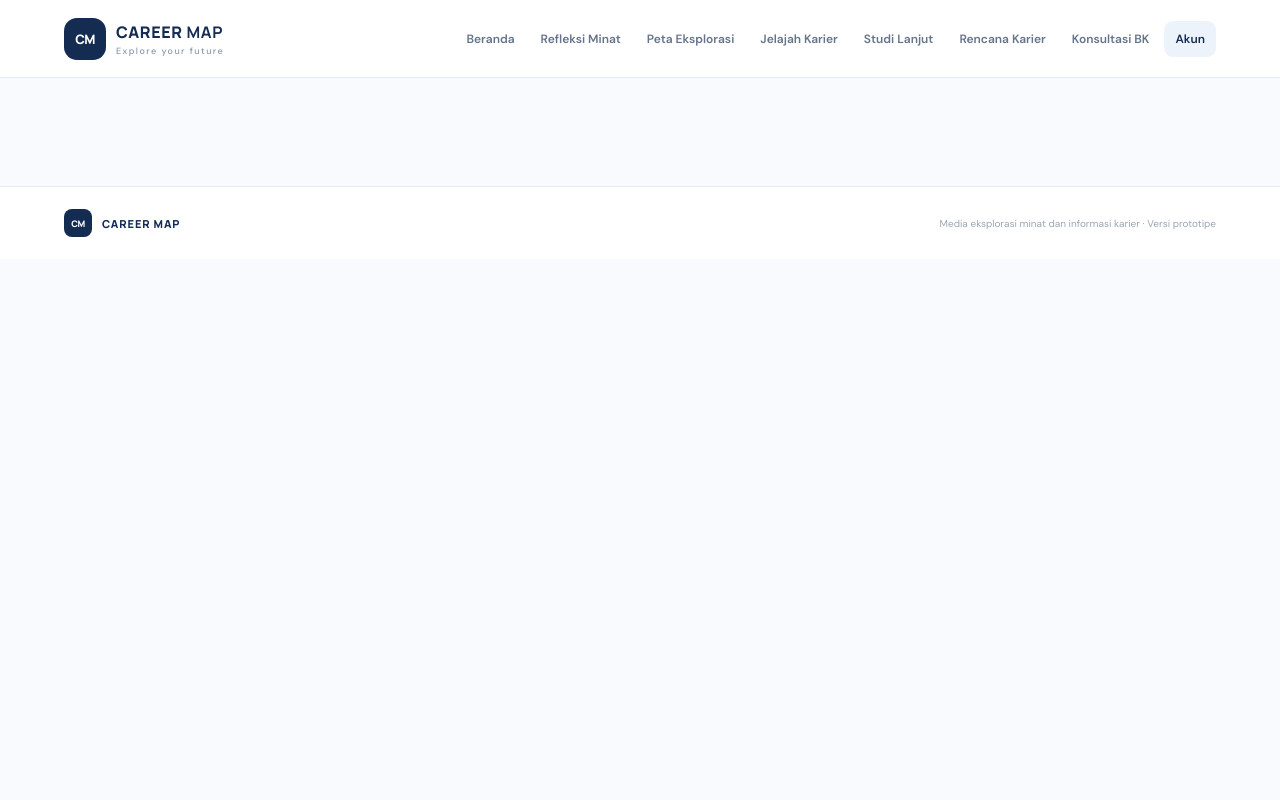
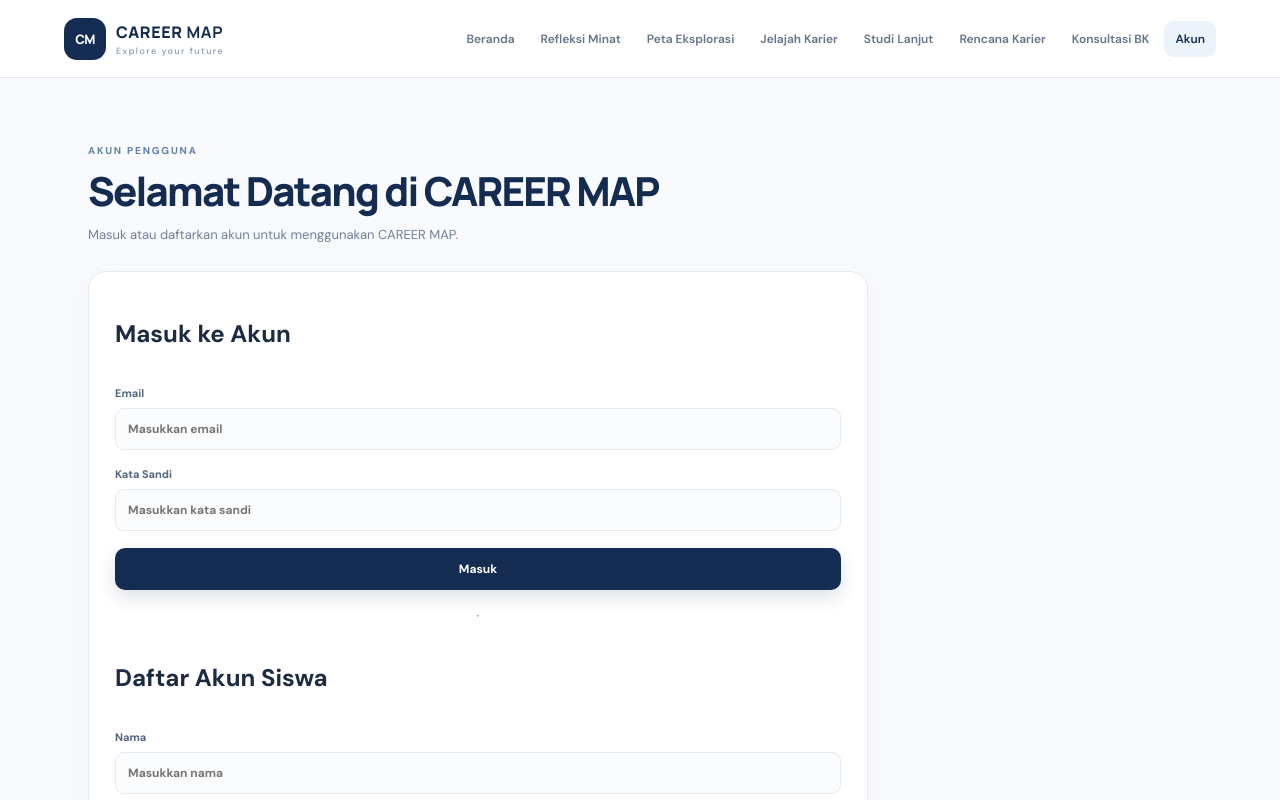
Before and after one commit to nabilaoctavia/CAREER-MAP, a plain HTML site: page index.html in a window 1280 px wide. Both pictures are taken after a click on the button "Akun". Shown: the top 800 px of the page. Drawn offline with nearby package versions, Linux system fonts and the light colour scheme.

Commit message:
Implement user account section in index.html
Added user account section with login and registration forms.

```diff
--- a/index.html
+++ b/index.html
@@ -27,6 +27,47 @@
   </header>
 
   <main>
+    <section id="account" class="page">
+  <div class="page-heading">
+    <span class="eyebrow">AKUN PENGGUNA</span>
+    <h1>Selamat Datang di CAREER MAP</h1>
+    <p>Masuk atau daftarkan akun untuk menggunakan CAREER MAP.</p>
+  </div>
+
+  <div class="panel plan-form">
+    <h2>Masuk ke Akun</h2>
+
+    <label>Email
+      <input id="loginEmail" type="email" placeholder="Masukkan email">
+    </label>
+
+    <label>Kata Sandi
+      <input id="loginPassword" type="password" placeholder="Masukkan kata sandi">
+    </label>
+
+    <button class="btn primary" id="loginButton" type="button">Masuk</button>
+
+    <hr>
+
+    <h2>Daftar Akun Siswa</h2>
+
+    <label>Nama
+      <input id="registerName" type="text" placeholder="Masukkan nama">
+    </label>
+
+    <label>Email
+      <input id="registerEmail" type="email" placeholder="Masukkan email">
+    </label>
+
+    <label>Kata Sandi
+      <input id="registerPassword" type="password" placeholder="Minimal 8 karakter">
+    </label>
+
+    <button class="btn secondary" id="registerButton" type="button">Daftar sebagai Siswa</button>
+
+    <p id="authMessage" class="save-message" aria-live="polite"></p>
+  </div>
+</section>
     <section id="home" class="page active">
       <div class="hero">
         <div class="hero-copy">
```
